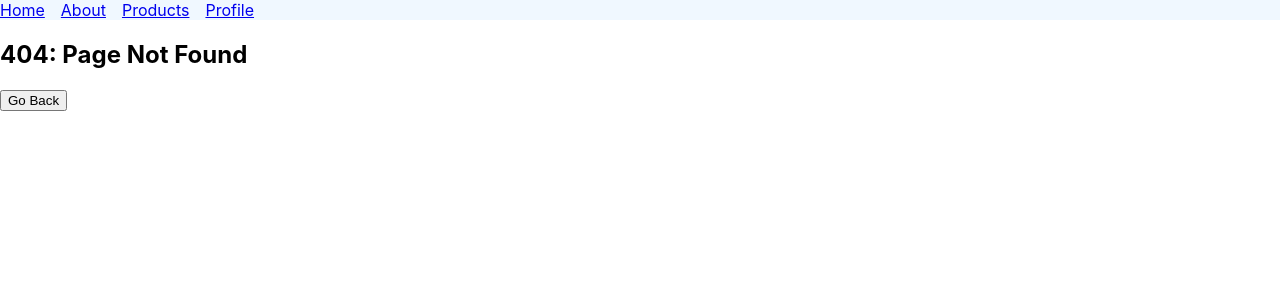
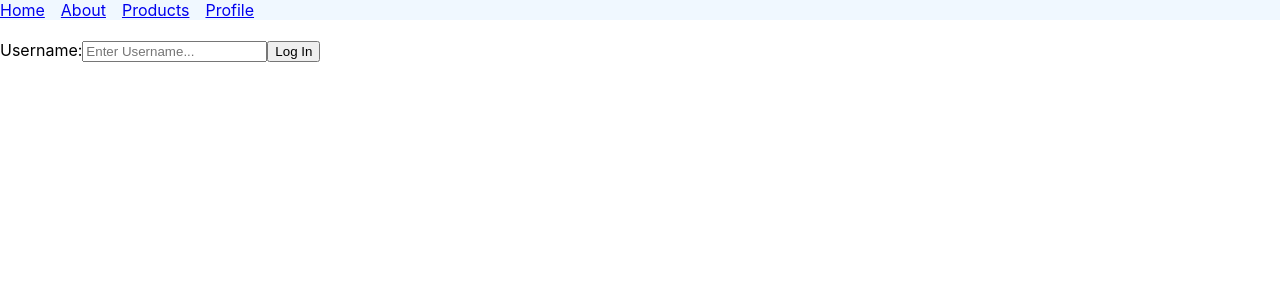
Before and after one commit to deniselupe/router-project, a React (Create React App) app: page /login in a window 1280 px wide. Before the commit this address had no page. Shown: the top 300 px of the page. Built offline with nearby package versions, Linux system fonts and the light colour scheme.

Commit message:
feat: introduce login page

```diff
--- a/src/App.jsx
+++ b/src/App.jsx
@@ -12,6 +12,7 @@ import Profile from './components/Profile';
 import OrderSummary from './components/OrderSummary';
 import Users from './components/Users';
 import UserDetails from './components/UserDetails';
+import Login from './components/Login'
 import NoMatchPage from './components/NoMatchPage';
 
 const App = () => {
@@ -30,6 +31,7 @@ const App = () => {
         <Route path="order-summary" element={<OrderSummary />} />
         <Route path="users" element={<UserProvider><Users /></UserProvider>} />
         <Route path="users/:userId" element={<UserProvider><UserDetails /></UserProvider>} />
+        <Route path="login" element={<Login />} />
         <Route path="*" element={<NoMatchPage />} />
       </Routes>
     </>
--- /dev/null
+++ b/src/components/Login.jsx
@@ -0,0 +1,15 @@
+import React from 'react';
+
+const Login = () => {
+  return (
+    <div>
+      <br />
+      <label for="username"> Username:
+        <input type="text" id="username" placeholder="Enter Username..." />
+      </label>
+      <button type="button">Log In</button>
+    </div>
+  );
+};
+
+export default Login;
```
